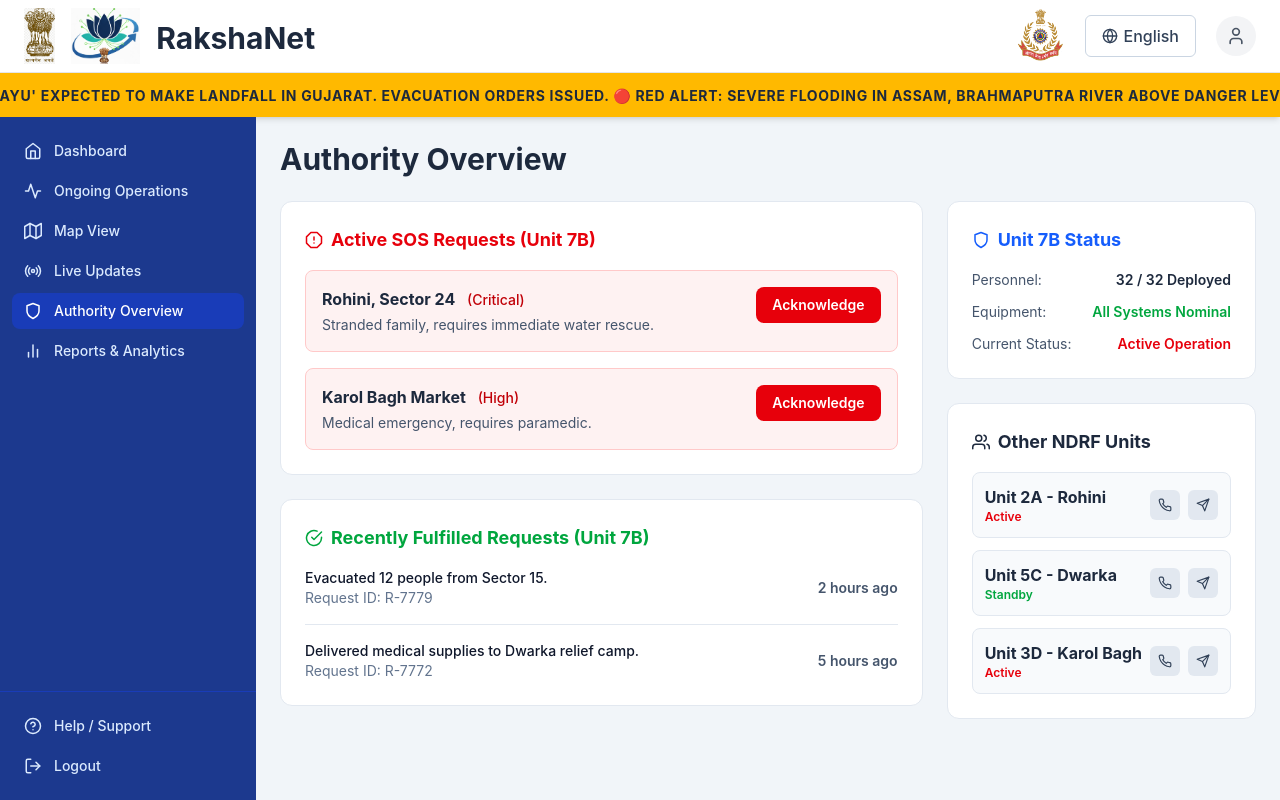
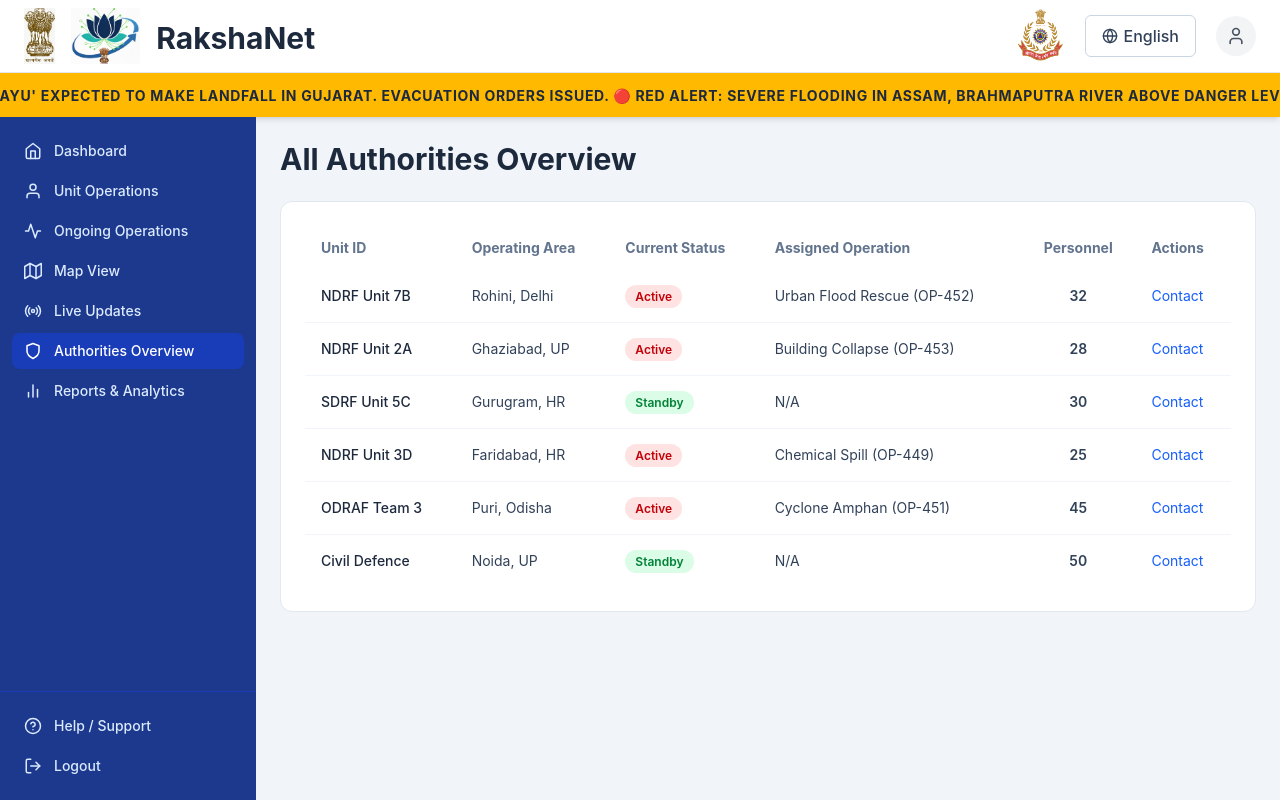
Before and after one commit to SaumyaGurnani/RakshaNetApp, a React (Vite) app: page /authority/authority-overview in a window 1280 px wide. Built offline with nearby package versions, Linux system fonts and the light colour scheme.

Commit message:
Added ongoing operations

```diff
--- a/src/components/Sidebar.jsx
+++ b/src/components/Sidebar.jsx
@@ -1,27 +1,28 @@
 // src/components/Sidebar.jsx
 
 import React from "react";
-import { Link, useLocation, useNavigate } from "react-router-dom"; // 1. Import useNavigate
-import { FiHome, FiMap, FiBarChart2, FiHelpCircle, FiLogOut, FiActivity, FiShield, FiRadio } from "react-icons/fi";
+import { Link, useLocation, useNavigate } from "react-router-dom";
+import { FiHome, FiMap, FiBarChart2, FiHelpCircle, FiLogOut, FiActivity, FiShield, FiRadio, FiUser } from "react-icons/fi";
 
 const menuItems = [
+  // 1. The first link is "Dashboard" and points to the home of the authority section
   { to: '/authority', label: "Dashboard", icon: <FiHome /> },
+  // 2. Add a new link for the "Unit Dashboard"
+  { to: '/authority/unit-dashboard', label: "Unit Operations", icon: <FiUser /> },
   { to: '/authority/ongoing-ops', label: "Ongoing Operations", icon: <FiActivity /> },
   { to: '/authority/map-view', label: "Map View", icon: <FiMap /> },
   { to: '/authority/live-updates', label: "Live Updates", icon: <FiRadio /> },
-  { to: '/authority/authority-overview', label: "Authority Overview", icon: <FiShield /> },
+  { to: '/authority/authority-overview', label: "Authorities Overview", icon: <FiShield /> },
   { to: '/authority/analytics', label: "Reports & Analytics", icon: <FiBarChart2 /> },
 ];
 
 export default function Sidebar() {
   const location = useLocation();
-  const navigate = useNavigate(); // 2. Initialize the navigate function
+  const navigate = useNavigate();
 
-  // 3. Create a function to handle the logout action
   const handleLogout = () => {
-    // In a real app, you would clear user session/token here
     console.log("Logging out...");
-    navigate('/'); // Navigate to the landing page
+    navigate('/');
   };
 
   return (
@@ -48,7 +49,6 @@
           <FiHelpCircle className="text-lg" />
           <span className="text-sm font-medium">Help / Support</span>
         </button>
-        {/* 4. Add the onClick handler to the logout button */}
         <button
           onClick={handleLogout}
           className="flex items-center gap-3 w-full px-3 py-2 rounded-lg hover:bg-blue-800/70 text-blue-100"
--- a/src/main.jsx
+++ b/src/main.jsx
@@ -5,12 +5,10 @@
 import { BrowserRouter, Routes, Route } from 'react-router-dom';
 import './index.css';
 
-// Import your landing page component
 import App from './App.jsx';
-
-// Import the Authority section's layout and pages
 import AuthorityLayout from './pages/authorityView/Layout.jsx';
-import AuthorityDashboard from './pages/authorityView/dashboard.jsx';
+import HomeDashboard from './pages/authorityView/HomeDashboard.jsx'; // 1. Import HomeDashboard
+import UnitDashboard from './pages/authorityView/UnitDashboard.jsx';   // 2. Import UnitDashboard
 import AuthorityLiveUpdates from './pages/authorityView/liveupdates.jsx';
 import AuthorityAnalytics from './pages/authorityView/Analytics.jsx';
 import AuthorityMapView from './pages/authorityView/mapView.jsx';
@@ -21,12 +19,12 @@
   <StrictMode>
     <BrowserRouter>
       <Routes>
-        {/* Route 1: The public landing page at "/" */}
         <Route path="/" element={<App />} />
-
-        {/* Route 2: The entire authority section, nested under "/authority" */}
         <Route path="/authority" element={<AuthorityLayout />}>
-          <Route index element={<AuthorityDashboard />} />
+          {/* 3. The index route is now the HomeDashboard */}
+          <Route index element={<HomeDashboard />} />
+          {/* 4. Add the new route for the UnitDashboard */}
+          <Route path="unit-dashboard" element={<UnitDashboard />} />
           <Route path="live-updates" element={<AuthorityLiveUpdates />} />
           <Route path="analytics" element={<AuthorityAnalytics />} />
           <Route path="map-view" element={<AuthorityMapView />} />
--- a/src/pages/authorityView/Analytics.jsx
+++ b/src/pages/authorityView/Analytics.jsx
@@ -4,7 +4,7 @@
 import { BarChart, Bar, XAxis, YAxis, CartesianGrid, Tooltip, Legend, ResponsiveContainer, PieChart, Pie, Cell, LineChart, Line } from 'recharts';
 import { FiClock, FiUsers, FiClipboard, FiAlertTriangle } from 'react-icons/fi';
 
-// --- Imaginary Data for Charts ---
+// --- Imaginary Data for Charts (remains the same) ---
 const requestTypeData = [
   { name: 'Medical', value: 400 },
   { name: 'Rescue', value: 300 },
@@ -35,7 +35,25 @@
     { title: 'Total Personnel Deployed', value: '112', icon: <FiUsers/>, color: 'text-green-500' },
     { title: 'Open High-Priority Cases', value: '18', icon: <FiAlertTriangle/>, color: 'text-red-500' },
     { title: 'Total Operations Logged', value: '287', icon: <FiClipboard/>, color: 'text-yellow-500' },
-]
+];
+
+// --- NEW CUSTOM LABEL FUNCTION ---
+const renderCustomizedLabel = ({ cx, cy, midAngle, innerRadius, outerRadius, percent, name }) => {
+  const RADIAN = Math.PI / 180;
+  const radius = innerRadius + (outerRadius - innerRadius) * 1.25; // Position label outside the pie
+  const x = cx + radius * Math.cos(-midAngle * RADIAN);
+  const y = cy + radius * Math.sin(-midAngle * RADIAN);
+
+  return (
+    <text x={x} y={y} fill="#333" textAnchor={x > cx ? 'start' : 'end'} dominantBaseline="central" fontSize={14}>
+      <tspan x={x} dy="-0.5em">{name}</tspan>
+      <tspan x={x} dy="1.2em" fill="#666" fontWeight="bold">
+        {`${(percent * 100).toFixed(0)}%`}
+      </tspan>
+    </text>
+  );
+};
+
 
 export default function AuthorityAnalytics() {
   return (
@@ -61,8 +79,18 @@
         <div className="bg-white p-6 rounded-xl border border-slate-200">
           <h2 className="text-lg font-bold text-slate-800">Request Types Breakdown</h2>
           <ResponsiveContainer width="100%" height={300}>
-            <PieChart>
-              <Pie data={requestTypeData} cx="50%" cy="50%" labelLine={false} outerRadius={100} fill="#8884d8" dataKey="value" nameKey="name" label={({ name, percent }) => `${name} ${(percent * 100).toFixed(0)}%`}>
+            <PieChart margin={{ top: 20, right: 30, left: 30, bottom: 20 }}>
+              {/* UPDATED PIE COMPONENT */}
+              <Pie
+                data={requestTypeData}
+                cx="50%"
+                cy="50%"
+                labelLine={false} // Hide the default line
+                label={renderCustomizedLabel} // Use our custom label function
+                outerRadius={100}
+                fill="#8884d8"
+                dataKey="value"
+              >
                 {requestTypeData.map((entry, index) => (
                   <Cell key={`cell-${index}`} fill={COLORS[index % COLORS.length]} />
                 ))}
@@ -97,7 +125,7 @@
             <BarChart data={unitPerformanceData} layout="vertical" margin={{ top: 20, right: 30, left: 20, bottom: 5 }}>
                 <CartesianGrid strokeDasharray="3 3" />
                 <XAxis type="number" />
-                <YAxis dataKey="unit" type="category" />
+                <YAxis dataKey="unit" type="category" width={80} />
                 <Tooltip />
                 <Legend />
                 <Bar dataKey="avgTime" fill="#8884d8" name="Avg. Response Time (min)" />
--- a/src/pages/authorityView/Dashboard.jsx
+++ b/src/pages/authorityView/HomeDashboard.jsx
@@ -18,7 +18,7 @@
   { id: "R-7779", status: "Completed", priority: "Medium", area: "Sector 15 (Unit 7B)" },
 ];
 
-export default function AuthorityDashboard() {
+export default function HomeDashboard() {
   const [activeTable, setActiveTable] = useState('my');
 
   return (
--- a/src/pages/authorityView/authoritiesOverview.jsx
+++ b/src/pages/authorityView/authoritiesOverview.jsx
@@ -1,117 +1,59 @@
 // src/pages/authorityView/authoritiesOverview.jsx
 
 import React from 'react';
-import { FiPhone, FiSend, FiCheckCircle, FiAlertOctagon, FiUsers, FiShield } from 'react-icons/fi';
+import { FiUsers, FiMapPin, FiActivity } from 'react-icons/fi';
 
-// --- Imaginary Data ---
-const sosRequests = [
-  { id: 'SOS-981', location: 'Rohini, Sector 24', details: 'Stranded family, requires immediate water rescue.', priority: 'Critical' },
-  { id: 'SOS-980', location: 'Karol Bagh Market', details: 'Medical emergency, requires paramedic.', priority: 'High' },
+// --- Imaginary Data for All Authorities ---
+const allUnitsData = [
+  { id: 'NDRF Unit 7B', area: 'Rohini, Delhi', status: 'Active', onOperation: 'Urban Flood Rescue (OP-452)', personnel: 32 },
+  { id: 'NDRF Unit 2A', area: 'Ghaziabad, UP', status: 'Active', onOperation: 'Building Collapse (OP-453)', personnel: 28 },
+  { id: 'SDRF Unit 5C', area: 'Gurugram, HR', status: 'Standby', onOperation: 'N/A', personnel: 30 },
+  { id: 'NDRF Unit 3D', area: 'Faridabad, HR', status: 'Active', onOperation: 'Chemical Spill (OP-449)', personnel: 25 },
+  { id: 'ODRAF Team 3', area: 'Puri, Odisha', status: 'Active', onOperation: 'Cyclone Amphan (OP-451)', personnel: 45 },
+  { id: 'Civil Defence', area: 'Noida, UP', status: 'Standby', onOperation: 'N/A', personnel: 50 },
 ];
 
-const fulfilledRequests = [
-  { id: 'R-7779', details: 'Evacuated 12 people from Sector 15.', resolvedAt: '2 hours ago' },
-  { id: 'R-7772', details: 'Delivered medical supplies to Dwarka relief camp.', resolvedAt: '5 hours ago' },
-];
-
-const otherUnits = [
-  { id: 'Unit 2A', area: 'Rohini', status: 'Active', personnel: 25, onOperation: true },
-  { id: 'Unit 5C', area: 'Dwarka', status: 'Standby', personnel: 30, onOperation: false },
-  { id: 'Unit 3D', area: 'Karol Bagh', status: 'Active', personnel: 28, onOperation: true },
-];
+const getStatusClass = (status) => {
+  return status === 'Active' ? 'bg-red-100 text-red-700' : 'bg-green-100 text-green-700';
+};
 
 export default function AuthorityOverview() {
   return (
     <div className="space-y-6">
-      {/* Page Header */}
-      <h1 className="text-3xl font-bold text-slate-800">Authority Overview</h1>
+      <h1 className="text-3xl font-bold text-slate-800">All Authorities Overview</h1>
 
-      {/* Main Grid Layout */}
-      <div className="grid grid-cols-1 lg:grid-cols-3 gap-6">
-
-        {/* Left Column: SOS and Fulfilled Requests */}
-        <div className="lg:col-span-2 space-y-6">
-
-          {/* Active SOS Requests */}
-          <div className="bg-white p-6 rounded-xl border border-slate-200">
-            <h2 className="text-lg font-bold text-red-600 flex items-center gap-2">
-              <FiAlertOctagon />
-              Active SOS Requests (Unit 7B)
-            </h2>
-            <div className="mt-4 space-y-4">
-              {sosRequests.map(req => (
-                <div key={req.id} className="p-4 rounded-lg bg-red-50 border border-red-200 flex items-start justify-between">
-                  <div>
-                    <p className="font-bold text-slate-800">{req.location} <span className="text-sm font-medium text-red-700 ml-2">({req.priority})</span></p>
-                    <p className="text-sm text-slate-600 mt-1">{req.details}</p>
-                  </div>
-                  <button className="bg-red-600 text-white px-4 py-2 rounded-lg text-sm font-semibold hover:bg-red-700 transition-colors">
-                    Acknowledge
-                  </button>
-                </div>
+      <div className="bg-white p-6 rounded-xl border border-slate-200">
+        <div className="overflow-x-auto">
+          <table className="w-full text-sm">
+            <thead>
+              <tr className="text-left text-slate-500">
+                <th className="py-3 px-4">Unit ID</th>
+                <th className="py-3 px-4">Operating Area</th>
+                <th className="py-3 px-4">Current Status</th>
+                <th className="py-3 px-4">Assigned Operation</th>
+                <th className="py-3 px-4 text-center">Personnel</th>
+                <th className="py-3 px-4">Actions</th>
+              </tr>
+            </thead>
+            <tbody className="divide-y divide-slate-100">
+              {allUnitsData.map((unit) => (
+                <tr key={unit.id} className="text-slate-700 hover:bg-slate-50">
+                  <td className="py-4 px-4 font-medium text-slate-800">{unit.id}</td>
+                  <td className="py-4 px-4">{unit.area}</td>
+                  <td className="py-4 px-4">
+                    <span className={`px-2.5 py-1 rounded-full text-xs font-semibold ${getStatusClass(unit.status)}`}>
+                      {unit.status}
+                    </span>
+                  </td>
+                  <td className="py-4 px-4">{unit.onOperation}</td>
+                  <td className="py-4 px-4 text-center font-semibold">{unit.personnel}</td>
+                  <td className="py-4 px-4">
+                    <button className="text-blue-600 hover:underline">Contact</button>
+                  </td>
+                </tr>
               ))}
-            </div>
-          </div>
-
-          {/* Recently Fulfilled Requests */}
-          <div className="bg-white p-6 rounded-xl border border-slate-200">
-            <h2 className="text-lg font-bold text-green-600 flex items-center gap-2">
-              <FiCheckCircle />
-              Recently Fulfilled Requests (Unit 7B)
-            </h2>
-            <div className="mt-4 flow-root">
-              <ul className="-my-4 divide-y divide-slate-200">
-                {fulfilledRequests.map(req => (
-                  <li key={req.id} className="flex items-center space-x-4 py-4">
-                    <div className="min-w-0 flex-1">
-                      <p className="truncate text-sm font-medium text-slate-900">{req.details}</p>
-                      <p className="truncate text-sm text-slate-500">Request ID: {req.id}</p>
-                    </div>
-                    <div className="inline-flex items-center text-sm font-semibold text-slate-600">
-                      {req.resolvedAt}
-                    </div>
-                  </li>
-                ))}
-              </ul>
-            </div>
-          </div>
-
-        </div>
-
-        {/* Right Column: Other Units and Unit Status */}
-        <div className="space-y-6">
-
-            {/* Unit Status */}
-            <div className="bg-white p-6 rounded-xl border border-slate-200">
-                <h2 className="text-lg font-bold text-blue-600 flex items-center gap-2"><FiShield /> Unit 7B Status</h2>
-                <div className="mt-4 space-y-3 text-sm">
-                    <div className="flex justify-between"><span className="text-slate-600">Personnel:</span><span className="font-semibold text-slate-800">32 / 32 Deployed</span></div>
-                    <div className="flex justify-between"><span className="text-slate-600">Equipment:</span><span className="font-semibold text-green-600">All Systems Nominal</span></div>
-                    <div className="flex justify-between"><span className="text-slate-600">Current Status:</span><span className="font-semibold text-red-600">Active Operation</span></div>
-                </div>
-            </div>
-
-            {/* Other Authorities */}
-            <div className="bg-white p-6 rounded-xl border border-slate-200">
-                <h2 className="text-lg font-bold text-slate-800 flex items-center gap-2"><FiUsers /> Other NDRF Units</h2>
-                <div className="mt-4 space-y-3">
-                {otherUnits.map(unit => (
-                    <div key={unit.id} className="p-3 rounded-lg bg-slate-50 border border-slate-200">
-                    <div className="flex items-center justify-between">
-                        <div>
-                        <p className="font-bold text-slate-800">{unit.id} - {unit.area}</p>
-                        <p className={`text-xs font-semibold ${unit.onOperation ? 'text-red-600' : 'text-green-600'}`}>{unit.status}</p>
-                        </div>
-                        <div className="flex items-center gap-2">
-                        <button className="p-2 rounded-md bg-slate-200 hover:bg-slate-300 transition-colors"><FiPhone size={14} className="text-slate-700" /></button>
-                        <button className="p-2 rounded-md bg-slate-200 hover:bg-slate-300 transition-colors"><FiSend size={14} className="text-slate-700" /></button>
-                        </div>
-                    </div>
-                    </div>
-                ))}
-                </div>
-            </div>
-
+            </tbody>
+          </table>
         </div>
       </div>
     </div>
--- /dev/null
+++ b/src/pages/authorityView/unitDashboard.jsx
@@ -0,0 +1,111 @@
+// src/pages/authorityView/UnitDashboard.jsx
+
+import React from 'react';
+import { FiPhone, FiSend, FiCheckCircle, FiAlertOctagon, FiUsers, FiShield } from 'react-icons/fi';
+
+// --- Imaginary Data ---
+const sosRequests = [
+  { id: 'SOS-981', location: 'Rohini, Sector 24', details: 'Stranded family, requires immediate water rescue.', priority: 'Critical' },
+  { id: 'SOS-980', location: 'Karol Bagh Market', details: 'Medical emergency, requires paramedic.', priority: 'High' },
+];
+
+const fulfilledRequests = [
+  { id: 'R-7779', details: 'Evacuated 12 people from Sector 15.', resolvedAt: '2 hours ago' },
+  { id: 'R-7772', details: 'Delivered medical supplies to Dwarka relief camp.', resolvedAt: '5 hours ago' },
+];
+
+const otherUnits = [
+  { id: 'Unit 2A', area: 'Rohini', status: 'Active', personnel: 25, onOperation: true },
+  { id: 'Unit 5C', area: 'Dwarka', status: 'Standby', personnel: 30, onOperation: false },
+  { id: 'Unit 3D', area: 'Karol Bagh', status: 'Active', personnel: 28, onOperation: true },
+];
+
+export default function UnitDashboard() {
+  return (
+    <div className="space-y-6">
+      <h1 className="text-3xl font-bold text-slate-800">Unit Dashboard (NDRF Unit 7B)</h1>
+
+      <div className="grid grid-cols-1 lg:grid-cols-3 gap-6">
+
+        <div className="lg:col-span-2 space-y-6">
+
+          <div className="bg-white p-6 rounded-xl border border-slate-200">
+            <h2 className="text-lg font-bold text-red-600 flex items-center gap-2">
+              <FiAlertOctagon />
+              Active SOS Requests (Unit 7B)
+            </h2>
+            <div className="mt-4 space-y-4">
+              {sosRequests.map(req => (
+                <div key={req.id} className="p-4 rounded-lg bg-red-50 border border-red-200 flex items-start justify-between">
+                  <div>
+                    <p className="font-bold text-slate-800">{req.location} <span className="text-sm font-medium text-red-700 ml-2">({req.priority})</span></p>
+                    <p className="text-sm text-slate-600 mt-1">{req.details}</p>
+                  </div>
+                  <button className="bg-red-600 text-white px-4 py-2 rounded-lg text-sm font-semibold hover:bg-red-700 transition-colors">
+                    Acknowledge
+                  </button>
+                </div>
+              ))}
+            </div>
+          </div>
+
+          <div className="bg-white p-6 rounded-xl border border-slate-200">
+            <h2 className="text-lg font-bold text-green-600 flex items-center gap-2">
+              <FiCheckCircle />
+              Recently Fulfilled Requests (Unit 7B)
+            </h2>
+            <div className="mt-4 flow-root">
+              <ul className="-my-4 divide-y divide-slate-200">
+                {fulfilledRequests.map(req => (
+                  <li key={req.id} className="flex items-center space-x-4 py-4">
+                    <div className="min-w-0 flex-1">
+                      <p className="truncate text-sm font-medium text-slate-900">{req.details}</p>
+                      <p className="truncate text-sm text-slate-500">Request ID: {req.id}</p>
+                    </div>
+                    <div className="inline-flex items-center text-sm font-semibold text-slate-600">
+                      {req.resolvedAt}
+                    </div>
+                  </li>
+                ))}
+              </ul>
+            </div>
+          </div>
+
+        </div>
+
+        <div className="space-y-6">
+
+            <div className="bg-white p-6 rounded-xl border border-slate-200">
+                <h2 className="text-lg font-bold text-blue-600 flex items-center gap-2"><FiShield /> Unit 7B Status</h2>
+                <div className="mt-4 space-y-3 text-sm">
+                    <div className="flex justify-between"><span className="text-slate-600">Personnel:</span><span className="font-semibold text-slate-800">32 / 32 Deployed</span></div>
+                    <div className="flex justify-between"><span className="text-slate-600">Equipment:</span><span className="font-semibold text-green-600">All Systems Nominal</span></div>
+                    <div className="flex justify-between"><span className="text-slate-600">Current Status:</span><span className="font-semibold text-red-600">Active Operation</span></div>
+                </div>
+            </div>
+
+            <div className="bg-white p-6 rounded-xl border border-slate-200">
+                <h2 className="text-lg font-bold text-slate-800 flex items-center gap-2"><FiUsers /> Other NDRF Units</h2>
+                <div className="mt-4 space-y-3">
+                {otherUnits.map(unit => (
+                    <div key={unit.id} className="p-3 rounded-lg bg-slate-50 border border-slate-200">
+                    <div className="flex items-center justify-between">
+                        <div>
+                        <p className="font-bold text-slate-800">{unit.id} - {unit.area}</p>
+                        <p className={`text-xs font-semibold ${unit.onOperation ? 'text-red-600' : 'text-green-600'}`}>{unit.status}</p>
+                        </div>
+                        <div className="flex items-center gap-2">
+                        <button className="p-2 rounded-md bg-slate-200 hover:bg-slate-300 transition-colors"><FiPhone size={14} className="text-slate-700" /></button>
+                        <button className="p-2 rounded-md bg-slate-200 hover:bg-slate-300 transition-colors"><FiSend size={14} className="text-slate-700" /></button>
+                        </div>
+                    </div>
+                    </div>
+                ))}
+                </div>
+            </div>
+
+        </div>
+      </div>
+    </div>
+  );
+}
```
Also changed, not shown: src/pages/authorityView/on-wingOperations.jsx (deleted).
